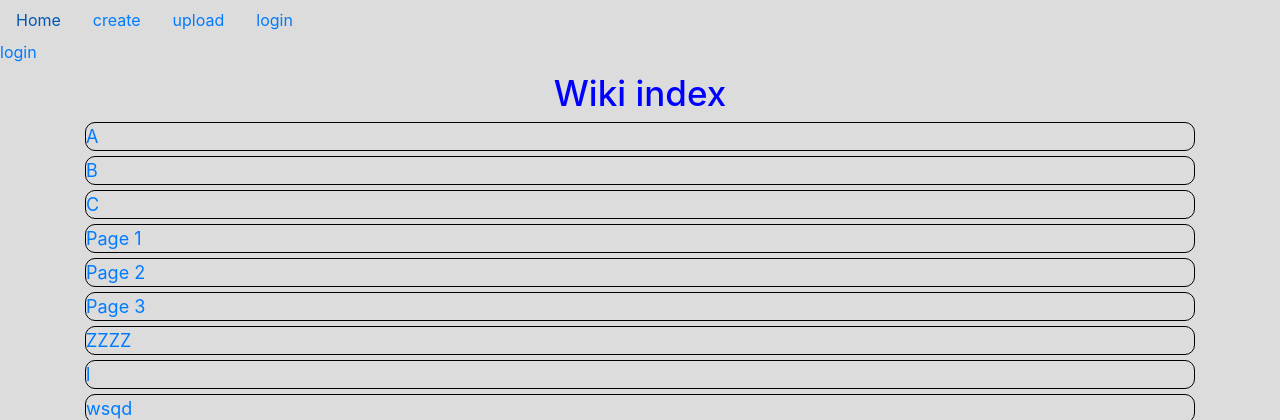
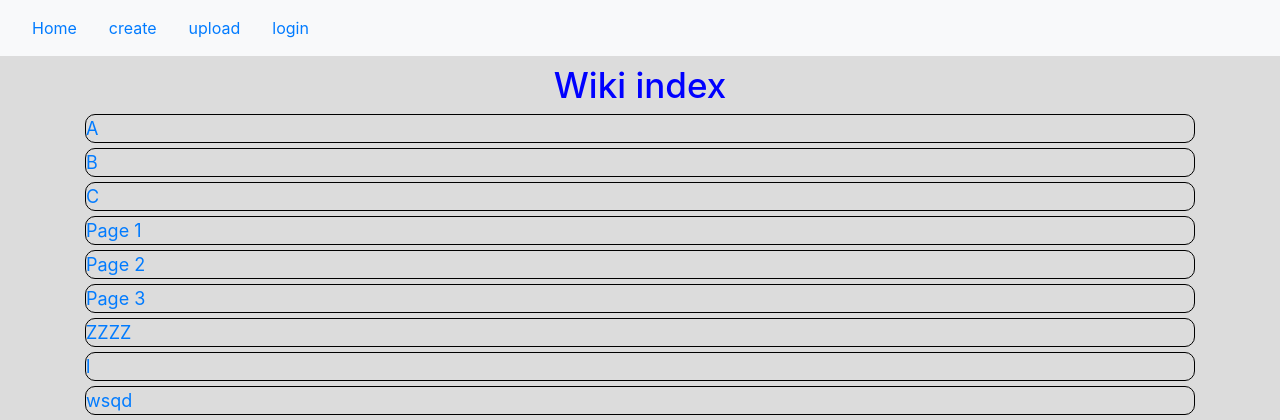
Before and after one commit to Joshua-km/Django, a Django app: page /wiki/ in a window 1280 px wide. Shown: the top 420 px of the page. Run offline with Django 3.2, Linux system fonts and the light colour scheme; data comes from the database, SQL or seed files in the repository; both versions use the stored data as it was after the commit; some libraries are stand-ins or nearby versions.

Commit message:
Nav & CSS

```diff
--- a/mysite/wiki/templates/wiki/detail.html
+++ b/mysite/wiki/templates/wiki/detail.html
@@ -2,8 +2,6 @@
 
 {% block content %}
   <nav class="navbar navbar-expand-lg navbar-light bg-light">
-    <button class="navbar-toggler" type="button" data-toggle="collapse" data-target="#navbarNavDropdown" aria-controls="navbarNavDropdown" aria-expanded="false" aria-label="Toggle navigation">
-      <span class="navbar-toggler-icon"></span>
     </button>
     <nav class="nav">
       <a class="nav-link" href="{% url 'wiki:index' %}">Home</a> <!--This is a link for the user this link is so that the user can go back to the home page-->
--- a/mysite/wiki/templates/wiki/index.html
+++ b/mysite/wiki/templates/wiki/index.html
@@ -6,31 +6,21 @@
 
 {% block content %}
 
-{% if not request.user.is_authenticated %}
 
-<nav class="nav">
+<nav class="navbar navbar-expand-lg navbar-light bg-light">
   <a class="nav-link" href="{% url 'wiki:index' %}">Home</a> <!--This is a link for the user this link is so that the user can go back to the home page-->
   <a class="nav-link" href="{% url 'wiki:create_page' %}">create</a> <!-- This is link takes the user to the page that allows the user to edit pages-->
   <a class="nav-link" href="{% url 'wiki:upload' %}">upload</a> <!--This  link takes the user to the page where you can upload files to wiki page-->
   {% if request.user.is_authenticated %}
   <a class="nav-link" logout_redirect href="{% url 'wiki:logout' %}" >logout</a><!--This is the way that the user can logout to there account-->
-  {% endif %}
-  {% if not request.user.is_authenticated %}
+  {% else %}
   <a class="nav-link" logout_redirect href="{% url 'wiki:login' %}" >login</a> <!--This is the way that the user can login to there account-->
   {% endif %}
 
 </nav>
-<div class="login">
-  <a logout_redirect href="{% url 'wiki:login' %}">login</a> <!--This is the login button this will only be displayed if the user is not login-->
-  {% endif %}
-</div>
 
-{% if request.user.is_authenticated %}
-<div class="logout">
-  <a logout_redirect href="{% url 'wiki:logout' %}">logout</a> <!--This is the logout button but this will be dispalyed if the user is login-->
-</div>
 
-{% endif %}
+
 
 
 <h2>{{title}}</h2>
```
Also changed, not shown: mysite/db.sqlite3, 1 other file.
